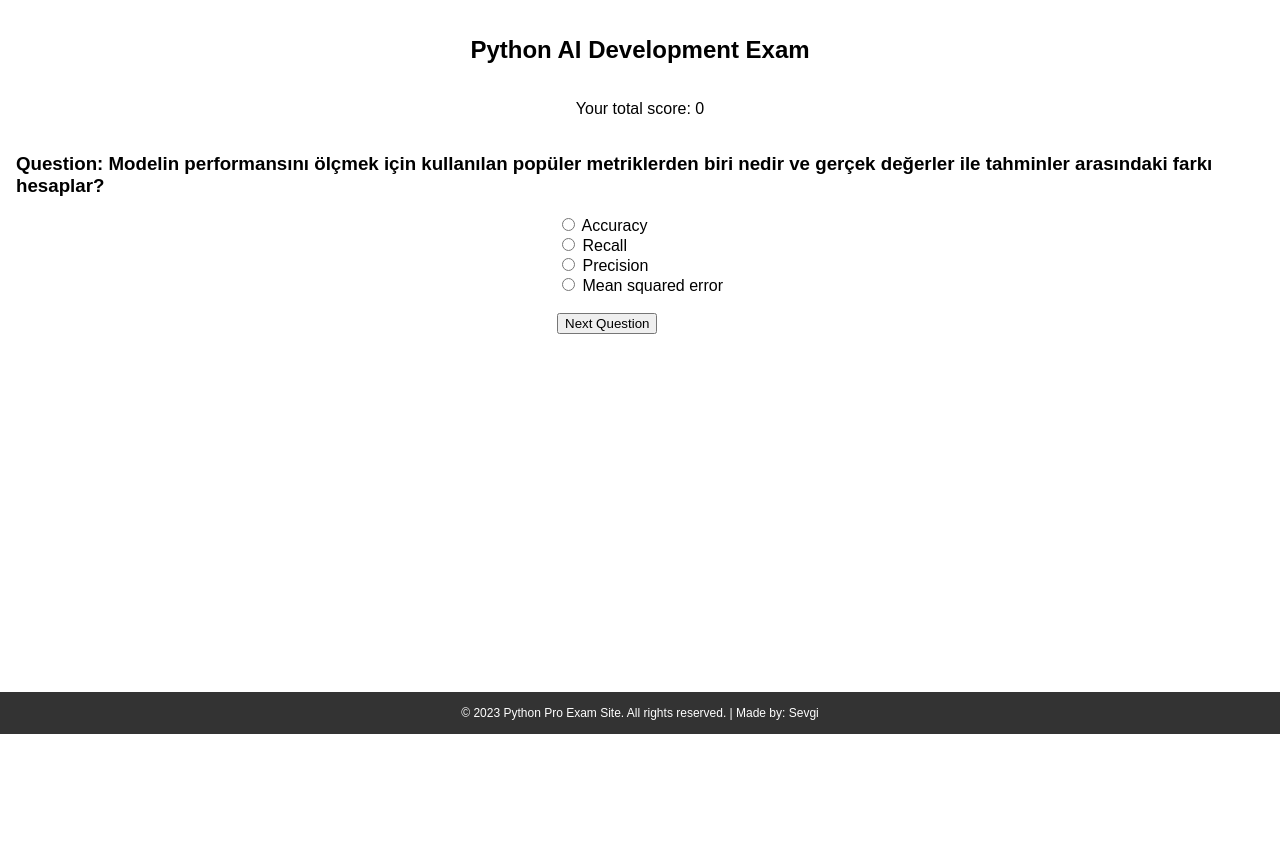
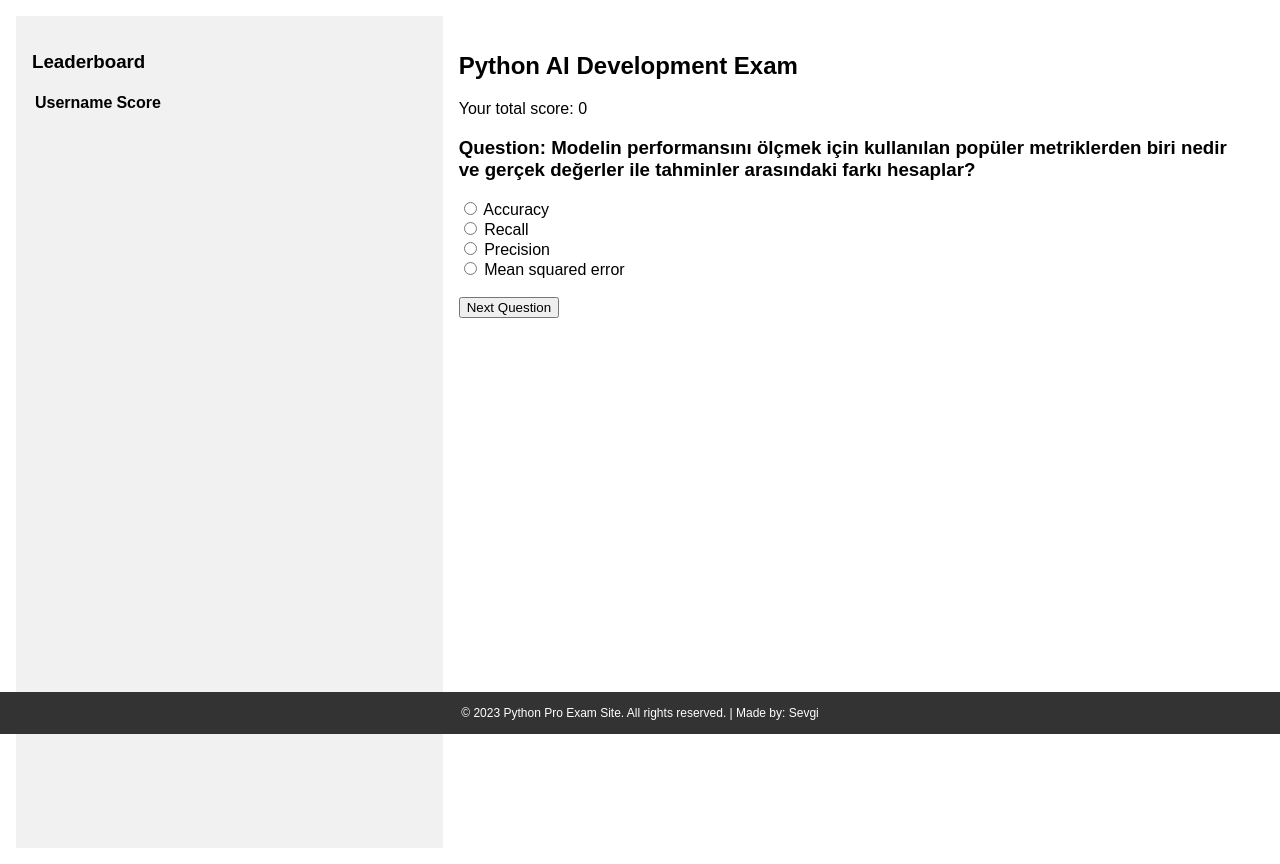
Before and after one commit to sevggii/Python_Web_Project, a Flask app: page /examPythonAI in a window 1280 px wide. Shown: the part 66-930 px from the top of the page. Before the commit the page ends 800 px from the top, so only its background shows below. Run offline with Flask 3, Linux system fonts and the light colour scheme; a user stored in the database is signed in; data comes from the database, SQL or seed files in the repository; lists and menus that the app fills with data are empty.

Commit message:
leaderboard design

```diff
--- a/templates/examPythonAI.html
+++ b/templates/examPythonAI.html
@@ -19,9 +19,24 @@
       padding: 16px;
       background-color: white;
       display: flex;
-      flex-direction: column;
-      justify-content: center;
-      align-items: center;
+    }
+
+    .leaderboard {
+      flex: 1;
+      padding: 16px;
+      background-color: #f1f1f1;
+      position: sticky;
+      /* Fixed location */
+      top: 16px;
+      /* You can adjust the height setting according to your needs */
+      height: 100vh;
+      /* Adjust according to the height of the page */
+    }
+
+    .exam {
+      flex: 2;
+      padding: 16px;
+      background-color: white;
     }
 
     .navbar {
@@ -161,6 +176,20 @@
   </div>
 
   <div class="container">
+    <div class="leaderboard">
+      <h3>Leaderboard</h3>
+      <table>
+        <tr>
+          <th>Username</th>
+          <th>Score</th>
+        </tr>
+        <!-- The leaderboard will be populated dynamically here -->
+      </table>
+    </div>
+
+
+
+    <div class="exam">
       <h2>Python AI Development Exam</h2>
       <p>Your total score: <span id="userScore">0</span></p>
 
@@ -177,6 +206,7 @@
         <br>
         <button type="submit">Next Question</button>
       </form>
+    </div>
   </div>
 
   <script>
```
Lines whose indentation alone changed are shown as unchanged.
